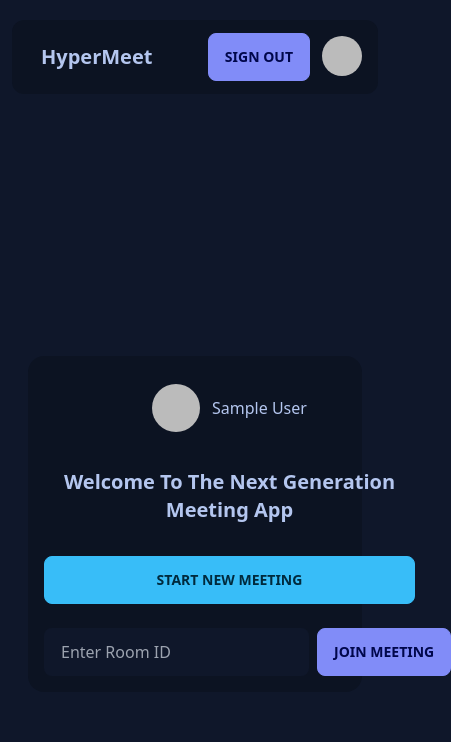
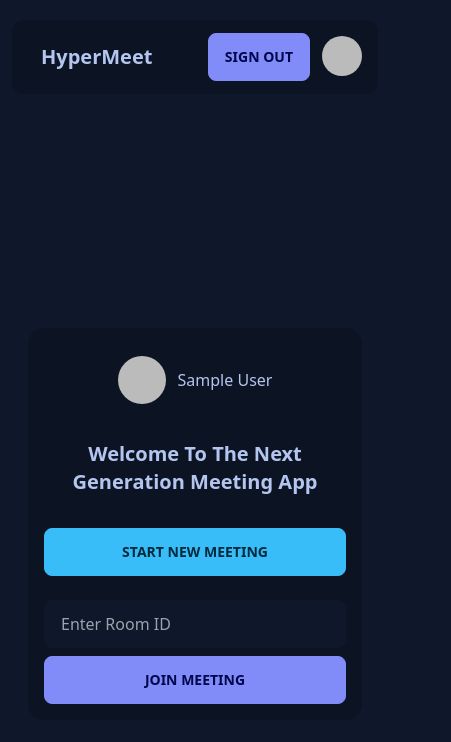
Before and after one commit to mohammed5420/hypermeet, a Next.js app: page / in a window 390 px wide. Shown: the top 742 px of the page, 451 px wide, since content can reach past the window. Built offline with nearby package versions, Linux system fonts and the light colour scheme; no server answers; sample sign-in values are in the browser's storage.

Commit message:
improve responsivness

```diff
--- a/src/components/AgoraMain.tsx
+++ b/src/components/AgoraMain.tsx
@@ -137,8 +137,8 @@ const AgoraMain = () => {
     }
   };
   return (
-    <main className="grid grid-cols-12 gap-6 p-4 w-full max-w-screen-2xl mx-auto">
-      <div className="lg:col-start-4 row-start-1 row-end-3 lg:col-end-10 rounded-lg bg-base-300 p-4">
+    <main className="grid grid-cols-3 md:grid-cols-6 xl:grid-cols-12 gap-6 p-4 w-full max-w-screen-2xl mx-auto">
+      <div className=" row-start-1 row-end-3 col-span-3 md:col-auto md:col-start-2 md:col-end-6 xl:col-start-4 xl:col-end-10 rounded-lg bg-base-300 p-4">
         <MainScreen
           ready={ready}
           client={client}
--- a/src/components/JoinMeeting.tsx
+++ b/src/components/JoinMeeting.tsx
@@ -23,10 +23,13 @@ const JoinMeeting = () => {
     }
   };
   return (
-    <form className="flex" onSubmit={handleSubmit}>
-      <div className="form-control">
+    <form
+      className="flex flex-col lg:flex-row space-y-2 lg:space-y-0 lg:space-x-2 w-full"
+      onSubmit={handleSubmit}
+    >
+      <div className="form-control w-full">
         <input
-          className="input mr-2"
+          className="input mr-2 w-full"
           placeholder="Enter Room ID"
           type="text"
           name="roomID"
@@ -40,7 +43,7 @@ const JoinMeeting = () => {
           </label>
         )}
       </div>
-      <button type="submit" className={`btn btn-secondary `}>
+      <button type="submit" className={`btn btn-secondary w-full lg:max-w-max`}>
         Join Meeting
       </button>
     </form>
--- a/src/pages/index.tsx
+++ b/src/pages/index.tsx
@@ -50,7 +50,7 @@ const Home: NextPage = () => {
         <Navbar />
         {session.data && (
           <main className="container mx-auto flex flex-col items-center justify-center min-h-screen p-4">
-            <div className="card w-full max-w-sm bg-base-300 p-4 space-y-6 flex-wrap">
+            <div className="card justify-center w-full max-w-sm bg-base-300 p-4 space-y-6 flex-wrap overflow-auto">
               <div className=" p-3 rounded-lg">
                 <div className="flex avatar items-center justify-center">
                   <div className="w-12 rounded-full mr-3">
@@ -59,7 +59,7 @@ const Home: NextPage = () => {
                   <h2>{session.data?.user?.name}</h2>
                 </div>
               </div>
-              <div className="card-body items-center p-0 space-y-6">
+              <div className="card-body w-full items-center p-0 space-y-6">
                 <h2 className="card-title text-center capitalize">
                   Welcome to the next generation meeting app
                 </h2>
```
